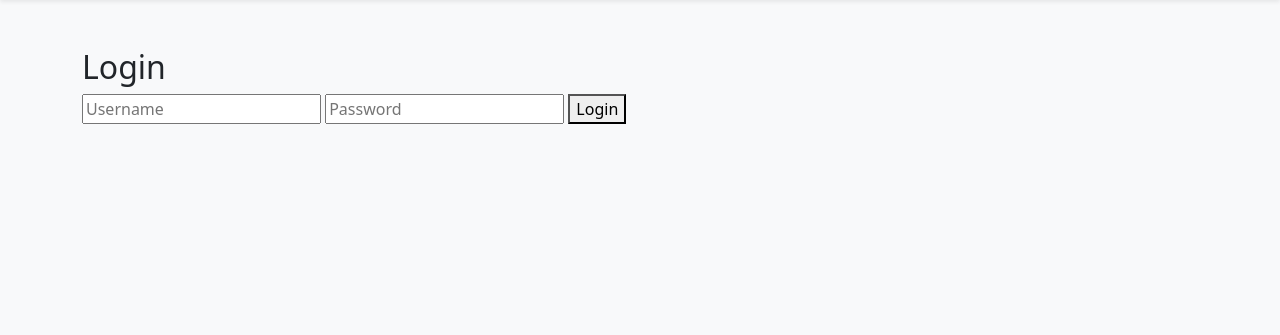
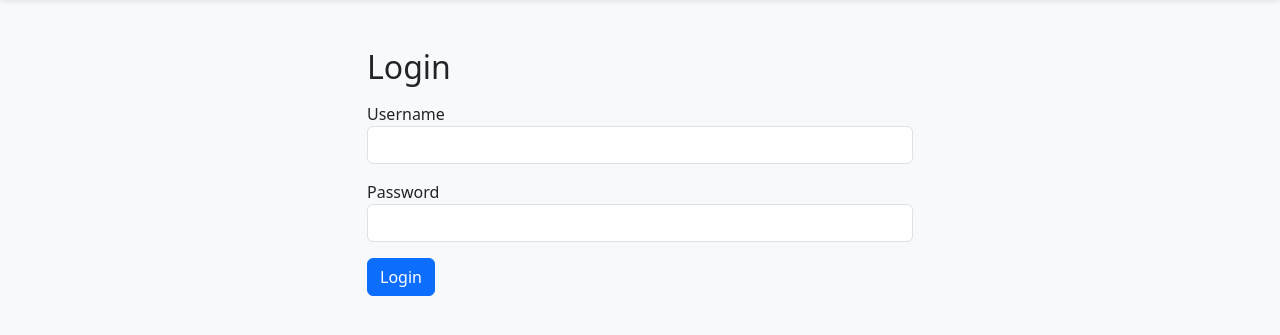
Before and after one commit to BeamingMonkey/option-journal-, a Flask app: page /login in a window 1280 px wide. Shown: the part 56-391 px from the top of the page. Run offline with Flask 2, Linux system fonts and the light colour scheme; some libraries are stand-ins or nearby versions.

Commit message:
Update login.html

```diff
--- a/templates/login.html
+++ b/templates/login.html
@@ -1,10 +1,13 @@
 {% extends "base.html" %}
-{% block title %}Login{% endblock %}
 {% block content %}
-  <h2>Login</h2>
-  <form method="POST">
-    <input type="text" name="username" placeholder="Username" required>
-    <input type="password" name="password" placeholder="Password" required>
-    <button type="submit">Login</button>
-  </form>
+<div class="row justify-content-center">
+  <div class="col-md-6">
+    <h2>Login</h2>
+    <form method="post" class="mt-3">
+      <div class="mb-3"><label>Username</label><input name="username" class="form-control" required></div>
+      <div class="mb-3"><label>Password</label><input type="password" name="password" class="form-control" required></div>
+      <button type="submit" class="btn btn-primary">Login</button>
+    </form>
+  </div>
+</div>
 {% endblock %}
```
